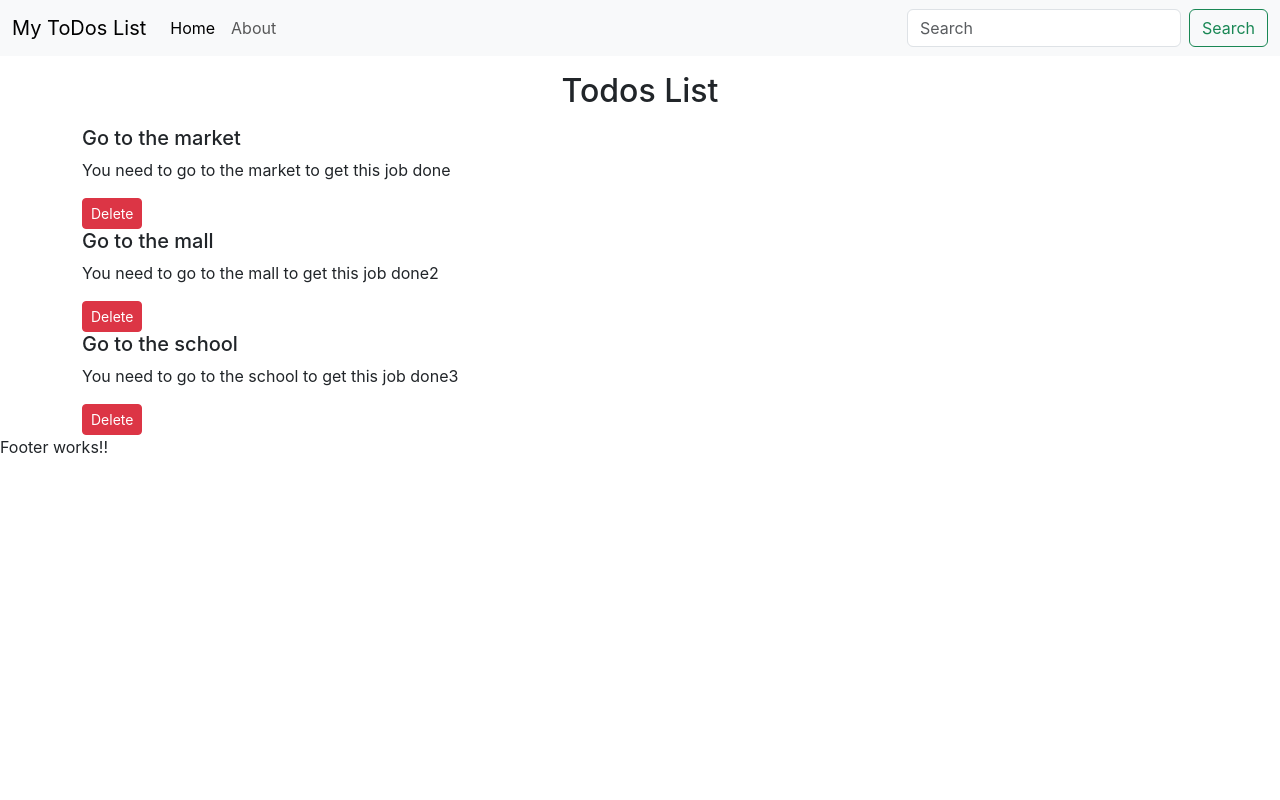
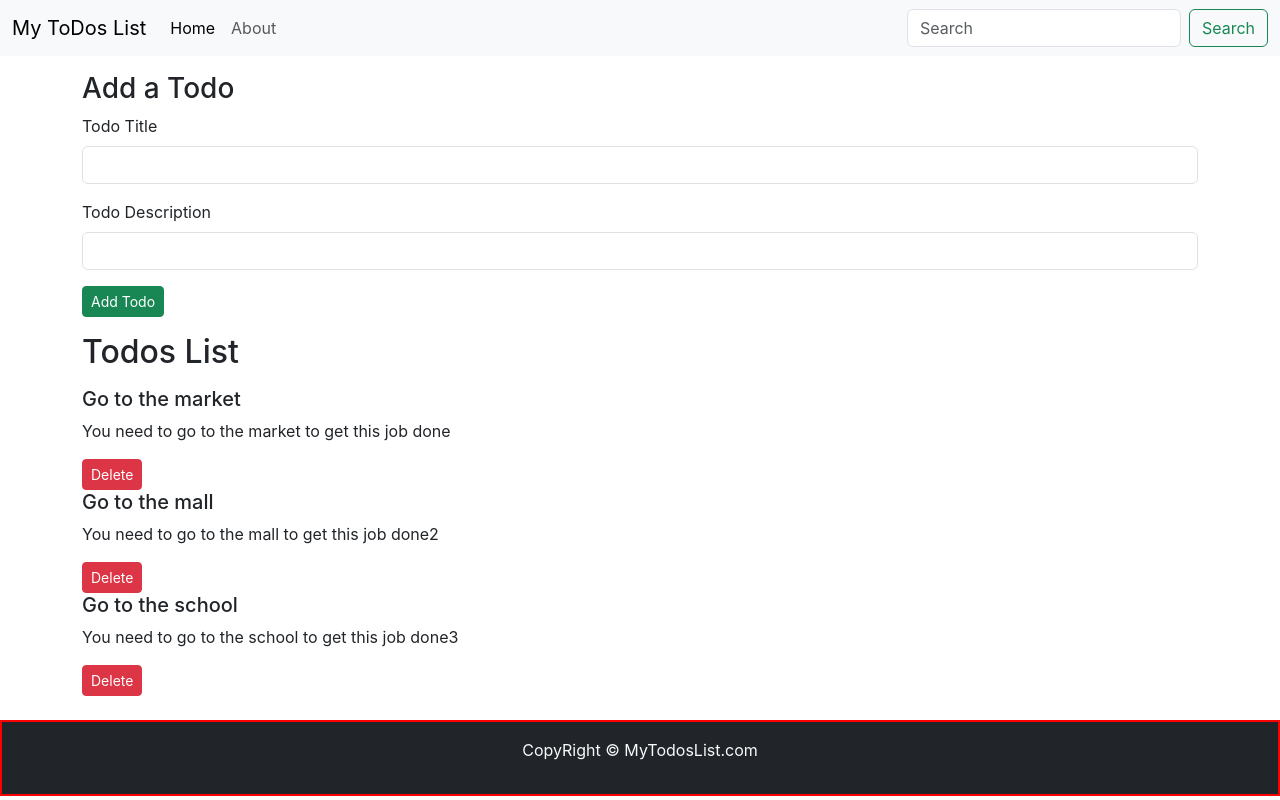
Before and after one commit to saketmishra7224/todo-list, a React (Create React App) app: page / in a window 1280 px wide. Built offline with nearby package versions, Linux system fonts and the light colour scheme.

Commit message:
Added a form to add To-Do

```diff
--- a/src/App.js
+++ b/src/App.js
@@ -3,6 +3,7 @@
 import Header from './MyComponents/Header';
 import {Todos} from './MyComponents/Todos';
 import {Footer} from './MyComponents/Footer';
+import { AddTodo } from './MyComponents/AddTodo';
 import React, { useState } from 'react';
 
 function App() {
@@ -39,6 +40,7 @@
   return (
     <>
       <Header title="My ToDos List" searchBar={true}/>
+      <AddTodo/>
       <Todos todos = {todos} onDelete={onDelete}/>
       <Footer/>
     </>
--- /dev/null
+++ b/src/MyComponents/AddTodo.js
@@ -0,0 +1,20 @@
+import React from 'react'
+
+export const AddTodo = (props) => {
+    return (
+        <div className="container my-3">
+            <h3>Add a Todo</h3>
+            <form>
+                <div class="mb-3">
+                    <label for="title" class="form-label">Todo Title</label>
+                    <input type="text" class="form-control" id="title" aria-describedby="emailHelp"/>
+                </div>
+                <div class="mb-3">
+                    <label for="desc" class="form-label">Todo Description</label>
+                    <input type="text" class="form-control" id="desc"/>
+                </div>
+                <button type="submit" class="btn btn-sm btn-success">Add Todo</button>
+            </form>
+        </div>
+    )
+}
--- a/src/MyComponents/Footer.js
+++ b/src/MyComponents/Footer.js
@@ -1,9 +1,18 @@
 import React from 'react'
 
 export const Footer = () => {
+  let footerStyle={
+    position: "absolute",
+    top: "90vh",
+    width: "100%",
+    border: "2px solid red"
+  }
   return (
-    <div>
-        Footer works!!
-    </div>
+    <footer className='bg-dark text-light py-3'
+    style={footerStyle}>
+        <p className="text-center">
+          CopyRight &copy; MyTodosList.com
+        </p>
+    </footer>
   )
 }
--- a/src/MyComponents/Todos.js
+++ b/src/MyComponents/Todos.js
@@ -4,7 +4,7 @@
 export const Todos = (props) => {
   return (
     <div className='container'>
-      <h2 className='text-center my-3'>Todos List</h2>
+      <h2 className=' my-3'>Todos List</h2>
       {props.todos.length === 0? "No Todos to display":
       props.todos.map((todo)=>{
         return <TodoItem todo = {todo} key={todo.sno} onDelete={props.onDelete}/>
```
Also changed, not shown: src/MyComponents/TodoItem.js (+4 -4 lines).
